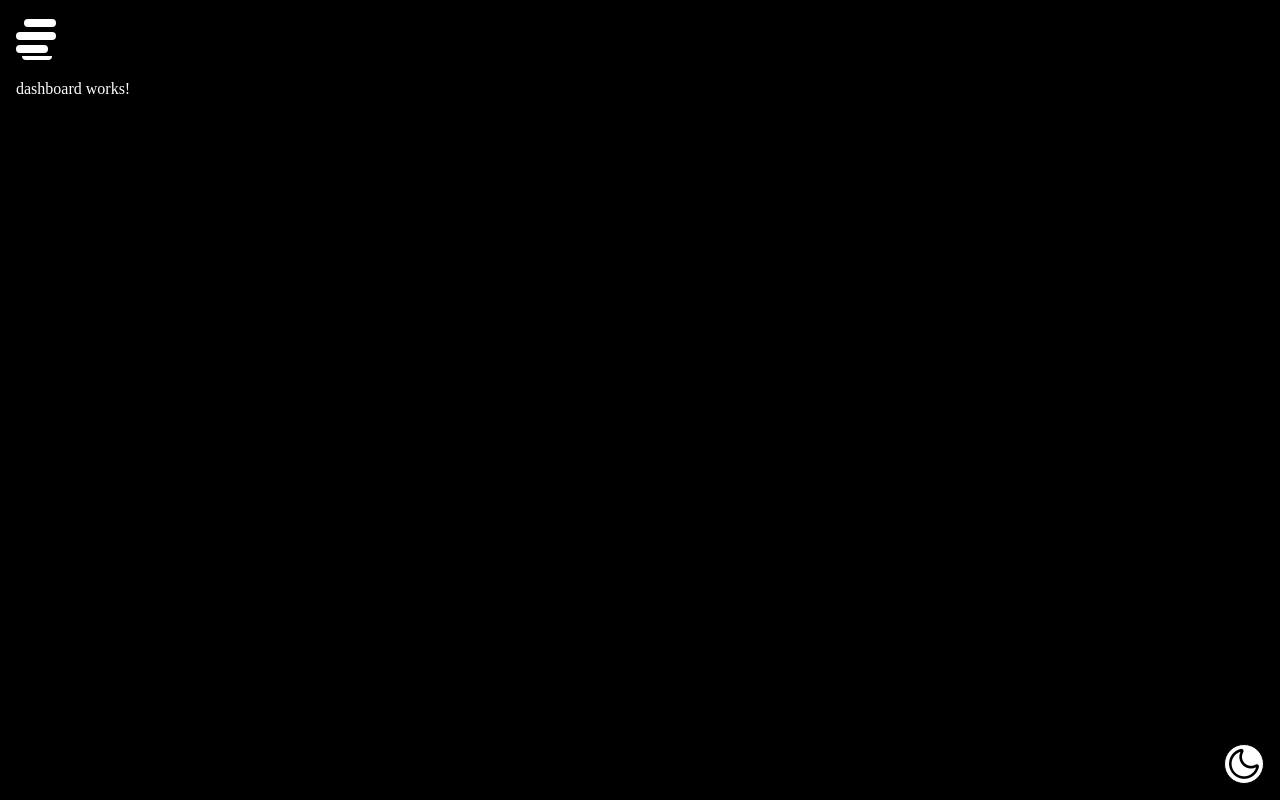
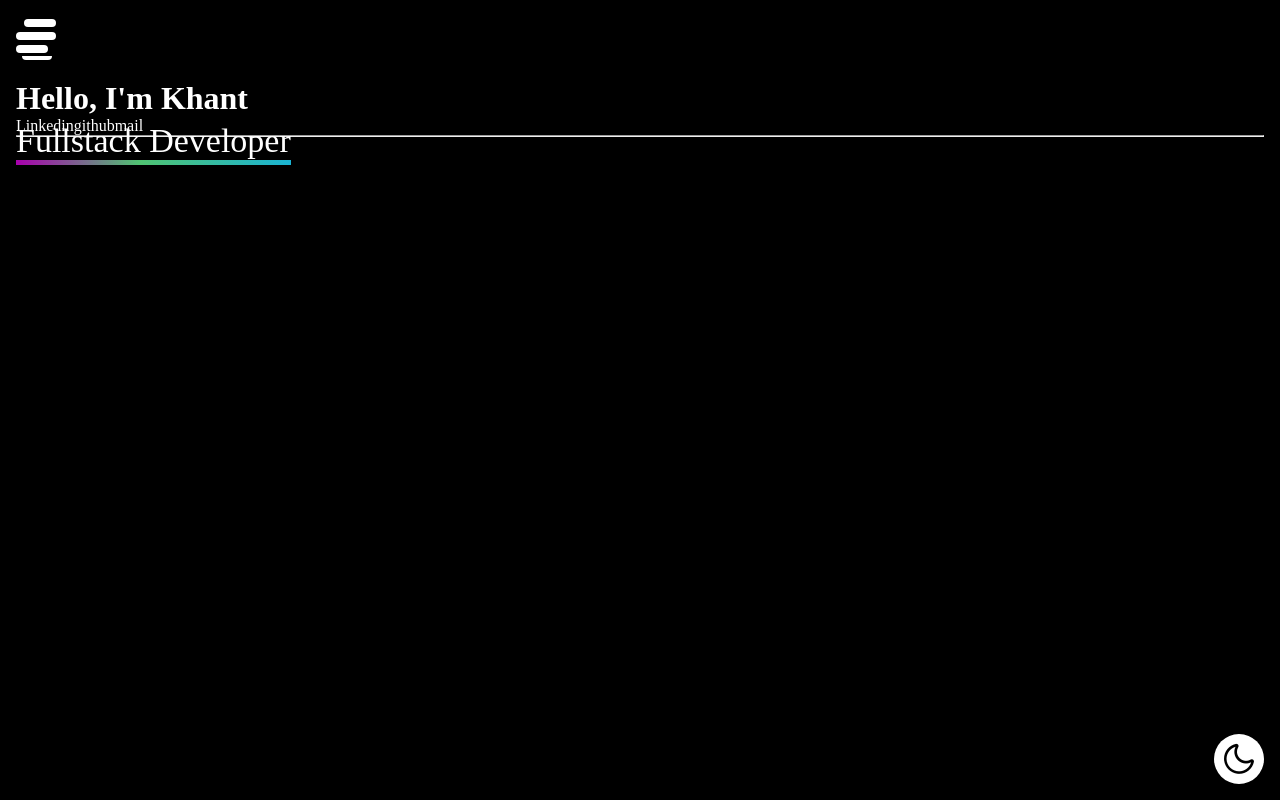
Before and after one commit to khantmhtoo/personalPortfolio, an Angular app in the folder frontend_v1/: page /dashboard in a window 1280 px wide. Built offline with nearby package versions, Linux system fonts and the light colour scheme.

Commit message:
removed v1 || completed the theme change

```diff
--- a/frontend_v1/src/app/app.component.scss
+++ b/frontend_v1/src/app/app.component.scss
@@ -2,11 +2,9 @@
   min-height: 100vh;
   max-height: 100%;
   padding: 5rem 1rem;
-
   background-color: black;
   color: white;
 }
-
 .container.lightMode {
   background-color: white;
   color: black;
--- a/frontend_v1/src/app/components/dashboard/dashboard.component.html
+++ b/frontend_v1/src/app/components/dashboard/dashboard.component.html
@@ -1 +1,18 @@
-<p>dashboard works!</p>
+<div class="container">
+  <h1>Hello, I'm Khant</h1>
+  @for(skill of skillRotate; track skill.id) {
+  <span
+    [style.opacity]="skill.id === currentIndex ? 1 : 0"
+    [style.transition]="animationDuration + 's ease-in-out'"
+    class="highlight"
+    >{{ skill.skill | titlecase }}</span
+  >
+  }
+</div>
+<div>
+  <span>Linkedin</span>
+  <span>github</span>
+  <span>mail</span>
+</div>
+<hr>
+<!-- Do projects -->
--- a/frontend_v1/src/app/components/dashboard/dashboard.component.scss
+++ b/frontend_v1/src/app/components/dashboard/dashboard.component.scss
@@ -0,0 +1,24 @@
+.container {
+  position: relative;
+}
+.highlight {
+  position: absolute;
+  top: 2.125rem;
+  left: 0;
+  margin-top: 0.5rem;
+  font-size: 2.125rem;
+
+  &::before {
+    position: absolute;
+    content: "";
+    width: 100%;
+    height: 5px;
+    bottom: -5px;
+    background: linear-gradient(
+      90deg,
+      rgba(168, 0, 172, 1) 0%,
+      rgba(80, 195, 114, 1) 45%,
+      rgba(26, 180, 212, 1) 100%
+    );
+  }
+}
--- a/frontend_v1/src/app/components/dashboard/dashboard.component.ts
+++ b/frontend_v1/src/app/components/dashboard/dashboard.component.ts
@@ -1,12 +1,42 @@
+import { CommonModule } from '@angular/common';
 import { Component } from '@angular/core';
+import { interval } from 'rxjs';
 
 @Component({
   selector: 'app-dashboard',
   standalone: true,
-  imports: [],
+  imports: [CommonModule],
   templateUrl: './dashboard.component.html',
-  styleUrl: './dashboard.component.scss'
+  styleUrl: './dashboard.component.scss',
 })
 export class DashboardComponent {
+  skillRotate = [
+    {
+      id: 1,
+      skill: 'frontend developer',
+    },
+    {
+      id: 2,
+      skill: 'backend developer',
+    },
+    {
+      id: 3,
+      skill: 'fullstack developer',
+    },
+    {
+      id: 4,
+      skill: 'game developer',
+    },
+  ];
+  currentIndex = 1;
+  animationDuration = 1; // Change this to adjust animation speed
 
+  private slideChange$ = interval(2000); // Change this to adjust slide interval
+
+  ngOnInit(): void {
+    this.slideChange$.subscribe(() => {
+      this.currentIndex =
+        (this.currentIndex + 1) % (this.skillRotate.length + 1);
+    });
+  }
 }
--- a/frontend_v1/src/app/cores/components/navbar/navbar.component.html
+++ b/frontend_v1/src/app/cores/components/navbar/navbar.component.html
@@ -14,7 +14,7 @@
       }
     </ul>
   </nav>
-  <div (click)="onActiveMenu()">
+  <div class="contains" (click)="onActiveMenu()">
     <span class="menu"></span>
     <span class="arrow"></span>
   </div>
--- a/frontend_v1/src/app/cores/components/navbar/navbar.component.scss
+++ b/frontend_v1/src/app/cores/components/navbar/navbar.component.scss
@@ -8,6 +8,13 @@
   height: 40px;
   cursor: pointer;
   border-radius: 5px;
+
+  .contains {
+    background-color: transparent;
+    width: 40px;
+    height: 40px;
+    position: absolute;
+  }
 
   .nav {
     display: none;
--- a/frontend_v1/src/app/external/external.component.scss
+++ b/frontend_v1/src/app/external/external.component.scss
@@ -2,14 +2,24 @@
   position: absolute;
   bottom: 1rem;
   right: 1rem;
-  border: 1px solid black;
-  width: 40px;
-  height: 40px;
+  border: 2px solid transparent;
+  width: 50px;
+  height: 50px;
   display: flex;
   align-items: center;
   justify-content: center;
   border-radius: 50%;
+  transition: all ease-in-out 0.2s;
+  cursor: pointer;
+
+  &:hover {
+    background-color: rgba(0, 0, 0, 0.1);
+  }
 }
 .container.lightMode {
   background-color: white;
+
+  &:hover {
+    background-color: rgba(255, 255, 255, 0.9);
+  }
 }
```
